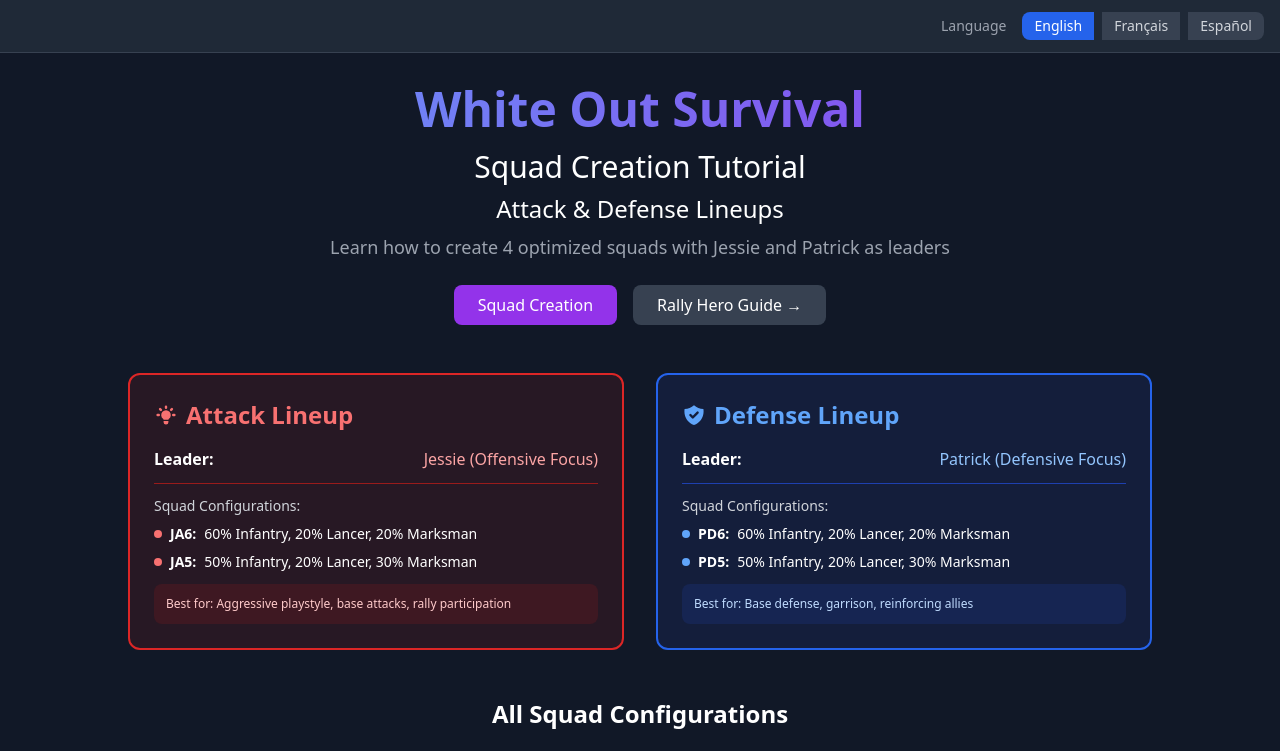
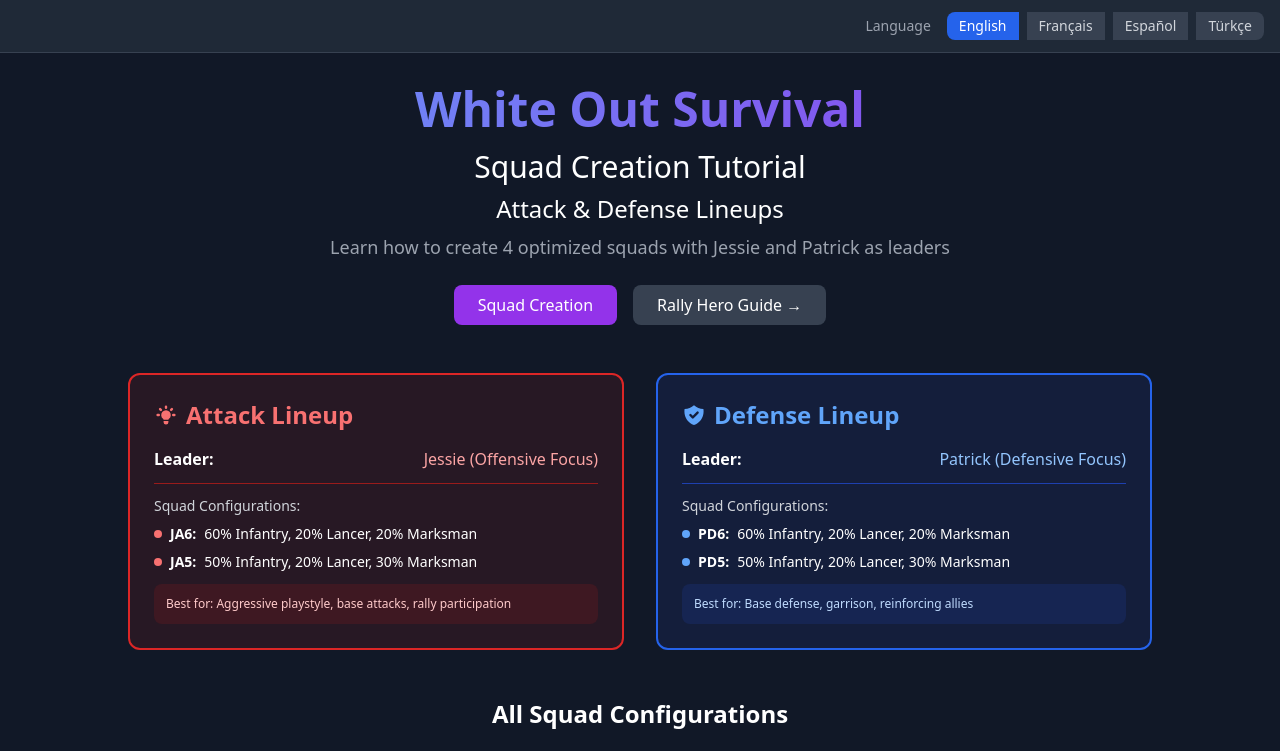
Before and after one commit to peak-flow/wos-rallies, a plain HTML site: page index.html in a window 1280 px wide. Shown: the top 751 px of the page. Drawn offline with nearby package versions, Linux system fonts and the light colour scheme.

Commit message:
feat: add Turkish language support
- Added Turkish language button (Türkçe) to both pages
- Included tr.js translation file loading
- Updated language switcher UI to accommodate four languages
- Turkish translations now fully supported alongside English, French, and Spanish

```diff
--- a/index.html
+++ b/index.html
@@ -46,8 +46,13 @@
                 </button>
                 <button @click="setLanguage('es')"
                         :class="currentLang === 'es' ? 'bg-blue-600 text-white' : 'bg-gray-700 text-gray-300 hover:bg-gray-600'"
+                        class="px-3 py-1 text-sm font-medium transition-colors">
+                    Español
+                </button>
+                <button @click="setLanguage('tr')"
+                        :class="currentLang === 'tr' ? 'bg-blue-600 text-white' : 'bg-gray-700 text-gray-300 hover:bg-gray-600'"
                         class="px-3 py-1 rounded-r-lg text-sm font-medium transition-colors">
-                    Español
+                    Türkçe
                 </button>
             </div>
         </div>
@@ -331,6 +336,7 @@
     <script src="translations/en.js"></script>
     <script src="translations/fr.js"></script>
     <script src="translations/es.js"></script>
+    <script src="translations/tr.js"></script>
 
     <script>
         // Translation system (now using loaded translations)
--- /dev/null
+++ b/translations/tr.js
@@ -0,0 +1,220 @@
+export const tr = {
+  language: 'Dil',
+  title: 'Takım Oluşturma Eğitimi',
+  subtitle: 'Saldırı ve Savunma Dizilimleri',
+  description: 'Jessie ve Patrick liderliğinde 4 optimize takım oluşturmayı öğrenin',
+  nav: {
+    squadCreation: 'Takım Oluşturma',
+    rallyGuide: 'Ralli Kahramanı Rehberi',
+    backToSquads: 'Takım Oluşturma Eğitimine Geri Dön'
+  },
+  attackLineup: {
+    title: 'Saldırı Dizilimi',
+    leader: 'Lider:',
+    leaderName: 'Jessie (Saldırı Odaklı)',
+    squadConfigs: 'Takım Yapıları:',
+    ja6: '%60 Piyade, %20 Süvari, %20 Nişancı',
+    ja5: '%50 Piyade, %20 Süvari, %30 Nişancı',
+    bestFor: 'En uygun: Agresif oyun tarzı, üs saldırıları, ralli katılımı'
+  },
+  defenseLineup: {
+    title: 'Savunma Dizilimi',
+    leader: 'Lider:',
+    leaderName: 'Patrick (Savunma Odaklı)',
+    squadConfigs: 'Takım Yapıları:',
+    pd6: '%60 Piyade, %20 Süvari, %20 Nişancı',
+    pd5: '%50 Piyade, %20 Süvari, %30 Nişancı',
+    bestFor: 'En uygun: Üs savunması, garnizon, müttefikleri güçlendirme'
+  },
+  squadOverview: {
+    title: 'Tüm Takım Yapıları',
+    leader: 'Lider',
+    infantry: 'Piyade',
+    lancer: 'Süvari',
+    marksman: 'Nişancı',
+    total: 'Toplam'
+  },
+  tutorial: {
+    title: 'Adım Adım Eğitim',
+    progress: 'İlerleme',
+    step: 'Adım',
+    of: '/',
+    previous: 'Geri',
+    next: 'İleri',
+    tips: 'İpuçları:',
+    squadConfig: 'Takım Yapısı:'
+  },
+  quickRef: {
+    title: 'Hızlı Referans',
+    attackSquads: 'Saldırı Takımları - Jessie',
+    defenseSquads: 'Savunma Takımları - Patrick',
+    ja6Ratio: '%60 Piyade, %20 Süvari, %20 Nişancı',
+    ja5Ratio: '%50 Piyade, %20 Süvari, %30 Nişancı',
+    pd6Ratio: '%60 Piyade, %20 Süvari, %20 Nişancı',
+    pd5Ratio: '%50 Piyade, %20 Süvari, %30 Nişancı',
+    note: 'Not: Her takımın oranları toplamda %100 olmalıdır. Oyun tarzınıza göre ayarlayın.'
+  },
+  rallyLink: {
+    title: 'Ralli Katılımında Ustalaşın',
+    description: 'Ralliler için doğru kahramanı seçmeyi öğrenin ve katkınızı maksimize edin',
+    button: 'Ralli Kahramanı Rehberini Görüntüle'
+  },
+  rallyTitle: 'Ralli Kahramanı Seçim Rehberi',
+  rallySubtitle: 'Ralliler için ilk slota kahraman seçiminin incelikleri',
+  critical: {
+    title: 'Kritik: İlk Slot Kahramanı Ralli Bonusunu Belirler!',
+    message: 'İLK SLOTA koyduğunuz kahraman tüm rallinin bonuslarını belirler. Bu en önemli karardır!'
+  },
+  leader: {
+    title: 'Ralli Lideri Stratejisi',
+    role: 'Rolünüz:',
+    roleDesc: 'Ralli lideri olarak saldırıyı başlatır ve koordine edersiniz. Asıl ordu sizin birliğinizdir.',
+    heroSelection: 'Kahraman Seçimi:',
+    heroDesc: 'İlk slota en GÜÇLÜ kahramanınızı yerleştirin, tipi önemli değil:',
+    tips: [
+      'En yüksek seviyeli kahraman',
+      'En iyi donanıma sahip',
+      'Maksimum beceri geliştirmesi',
+      'Kahraman tipi fark etmez - güç önemlidir!'
+    ],
+    proTip: 'Profesyonel İpucu:',
+    proTipDesc: 'En güçlü kahraman rallinin kapasitesini ve hasarını artırır.'
+  },
+  joiner: {
+    title: 'Ralli Katılımcısı Stratejisi',
+    role: 'Rolünüz:',
+    roleDesc: 'Katılımcı olarak liderin saldırısını desteklersiniz. İlk kahraman katkı türünüzü belirler.',
+    heroSelection: 'Ralli Türüne Göre Kahraman Seçimi:',
+    attackRally: 'Saldırı Rallisi:',
+    attackChoice: 'İlk slota Jessie yerleştir (JA6 veya JA5)',
+    defenseRally: 'Savunma Rallisi:',
+    defenseChoice: 'İlk slota Patrick yerleştir (PD6 veya PD5)',
+    proTip: 'Profesyonel İpucu:',
+    proTipDesc: 'Hedefe uygun kahraman seçerek maksimum verim alın!'
+  },
+  visual: {
+    title: 'Görsel Rehber: İlk Slot Kahramanı',
+    firstSlot: 'İlk Slot = Ralli Bonusu',
+    firstSlotDesc: 'Slot 1'deki kahraman tüm ralli bonuslarını belirler',
+    attackHero: 'Saldırı Ralli Kahramanı',
+    attackHeroDesc: 'Jessie saldırı rallilerinde ilk slota',
+    defenseHero: 'Savunma Ralli Kahramanı',
+    defenseHeroDesc: 'Patrick savunma rallilerinde ilk slota'
+  },
+  matrix: {
+    title: 'Hızlı Karar Matrisi',
+    scenario: 'Senaryo',
+    role: 'Rolünüz',
+    firstSlot: 'İlk Slot Kahramanı',
+    squad: 'Kullanılacak Takım',
+    attackingBase: 'Düşman Üssüne Saldırı',
+    defendingAlly: 'Müttefiği Savunma',
+    rallyLeader: 'Ralli Lideri',
+    rallyJoiner: 'Katılımcı',
+    strongestHero: 'En Güçlü Kahraman',
+    jessie: 'Jessie',
+    patrick: 'Patrick',
+    anySquad: 'Herhangi (Güç > Tip)',
+    ja6ja5: 'JA6 veya JA5',
+    pd6pd5: 'PD6 veya PD5'
+  },
+  mistakes: {
+    title: 'Kaçınılması Gereken Yaygın Hatalar',
+    mistake: 'Hata',
+    mistake1: {
+      title: 'Yanlış kahraman türüyle katılım',
+      desc: 'Etkinliği düşürür ve birlikleri boşa harcar'
+    },
+    mistake2: {
+      title: 'Ralliye katılmadan önce ilk slotu kontrol etmemek',
+      desc: 'Her zaman kahramanınızın ralli türüyle uyumlu olduğuna emin olun'
+    },
+    mistake3: {
+      title: 'Ralli liderinin güçlü kahramanı kullanmaması',
+      desc: 'Ralli kapasitesini ve toplam hasarı sınırlar'
+    },
+    mistake4: {
+      title: 'Tüm ralliler için aynı takımı kullanmak',
+      desc: 'Saldırı ve savunma için özel takımlarınız olsun'
+    }
+  },
+  summary: {
+    title: 'Bu Temel Noktaları Hatırla',
+    leadersTitle: 'Ralli Liderleri:',
+    leadersPoints: [
+      'Her zaman en GÜÇLÜ kahramanınızı kullanın',
+      'Tip değil, güç önemlidir',
+      'Daha fazla güç = daha büyük ralli kapasitesi'
+    ],
+    joinersTitle: 'Katılımcılar:',
+    joinersPoints: [
+      'Saldırı rallisi = Jessie ilk slota',
+      'Savunma rallisi = Patrick ilk slota',
+      'Kahramanı ralli hedefine göre eşleştirin'
+    ],
+    conclusion: 'İlk slot kahramanı başarınızın kaderini belirleyebilir!'
+  },
+  "steps.1.title": "Profili Tıkla",
+  "steps.1.description": "Oyun ekranında profil simgesine tıklayarak başlayın. Bu, oyuncu menüsünü açar.",
+  "steps.1.tip1": "Ana oyun ekranında olun",
+  "steps.1.tip2": "Profil simgesi sol üsttedir",
+
+  "steps.2.title": "Birlikler'i Tıkla",
+  "steps.2.description": "Profil menüsünden Birlikler bölümüne gidin. Askeri birimlerinizi buradan yönetin.",
+  "steps.2.tip1": "Birlikler mevcut gücünüzü gösterir",
+  "steps.2.tip2": "Tüm birimleri burada görebilirsiniz",
+
+  "steps.3.title": "Takımlar'ı Tıkla",
+  "steps.3.description": "Takım yönetimine erişmek için Takımlar seçeneğini seçin.",
+  "steps.3.tip1": "Farklı stratejiler için çoklu takımlar oluşturabilirsiniz",
+  "steps.3.tip2": "Her takım benzersiz olabilir",
+
+  "steps.4.title": "Lider Kahramanı Seç",
+  "steps.4.description": "Jessie veya Patrick lider olarak seçin. 2 takım Jessie ile, 2 takım Patrick ile oluşturun.",
+  "steps.4.tip1": "Jessie saldırı için uygundur",
+  "steps.4.tip2": "Patrick savunma için iyidir",
+  "steps.4.tip3": "Lider seçimi takım bonuslarını etkiler",
+  "steps.4.squadConfig": "İlk 2 takım: Jessie | Son 2 takım: Patrick",
+
+  "steps.5.title": "Denge Türünü Seç",
+  "steps.5.description": "Takım için denge seçeneğini seçin. Bu, asker dağılımını özelleştirmenizi sağlar.",
+  "steps.5.tip1": "Denge tipi dağılımı belirler",
+  "steps.5.tip2": "Oranları özelleştirerek daha fazla kontrol elde edin",
+
+  "steps.6.title": "Oran Ayarla (60-20-30)",
+  "steps.6.description": "Jessie takımları için oranı %60 Piyade, %20 Süvari, %30 Nişancı olarak ayarlayın.",
+  "steps.6.tip1": "Yüzdelikleri ayarlamak için kaydırıcıları kullanın",
+  "steps.6.tip2": "Toplam %100 olmalı",
+  "steps.6.tip3": "JA6: 60-20-20, JA5: 50-20-30",
+  "steps.6.squadConfig": "Saldırı Takımları (Jessie): JA6: 60-20-20, JA5: 50-20-30",
+
+  "steps.7.title": "Oran Ayarla (50-20-30)",
+  "steps.7.description": "Patrick takımları için oranı %50 Piyade, %20 Süvari, %30 Nişancı olarak ayarlayın.",
+  "steps.7.tip1": "Patrick savunma odaklı oranlardan faydalanır",
+  "steps.7.tip2": "PD6: 60-20-20, daha tanky yapı",
+  "steps.7.tip3": "PD5: 50-20-30, dengeli yapı",
+  "steps.7.squadConfig": "Savunma Takımları (Patrick): PD6: 60-20-20, PD5: 50-20-30",
+
+  "steps.8.title": "Yapıyı Kaydet",
+  "steps.8.description": "Takım yapısını onaylamak için Kaydet düğmesine tıklayın.",
+  "steps.8.tip1": "Kaydetmeden önce oranları tekrar kontrol edin",
+  "steps.8.tip2": "Daha sonra düzenleme yapabilirsiniz",
+
+  "steps.9.title": "Takım Slotu Seç",
+  "steps.9.description": "Yeni takımınız için boş bir slot seçin.",
+  "steps.9.tip1": "1-2. slotlar saldırı için (JA6, JA5)",
+  "steps.9.tip2": "3-4. slotlar savunma için (PD6, PD5)",
+  "steps.9.tip3": "Amaca göre düzenleyin",
+
+  "steps.10.title": "Takımı Adlandır",
+  "steps.10.description": "Takımınıza hatırlanabilir bir isim verin. Kodlar: JA6, JA5, PD6, PD5.",
+  "steps.10.tip1": "Aynen böyle adlandırın: JA6, JA5, PD6, PD5",
+  "steps.10.tip2": "Kodlar lideri ve stratejiyi gösterir",
+  "steps.10.tip3": "J=Jessie, P=Patrick, A=Saldırı, D=Savunma",
+
+  "steps.11.title": "Oluşturmayı Onayla",
+  "steps.11.description": "Tüm 4 takımı yukarıdaki yapılarla oluşturarak işlemi tamamlayın.",
+  "steps.11.tip1": "Hepsini tek oturumda oluşturun",
+  "steps.11.tip2": "Her takımı savaşta test edin",
+  "steps.11.tip3": "Deneyime göre oranları ayarlayın"
+};
```
Also changed, not shown: rally-guide.html (+7 -1 lines).
